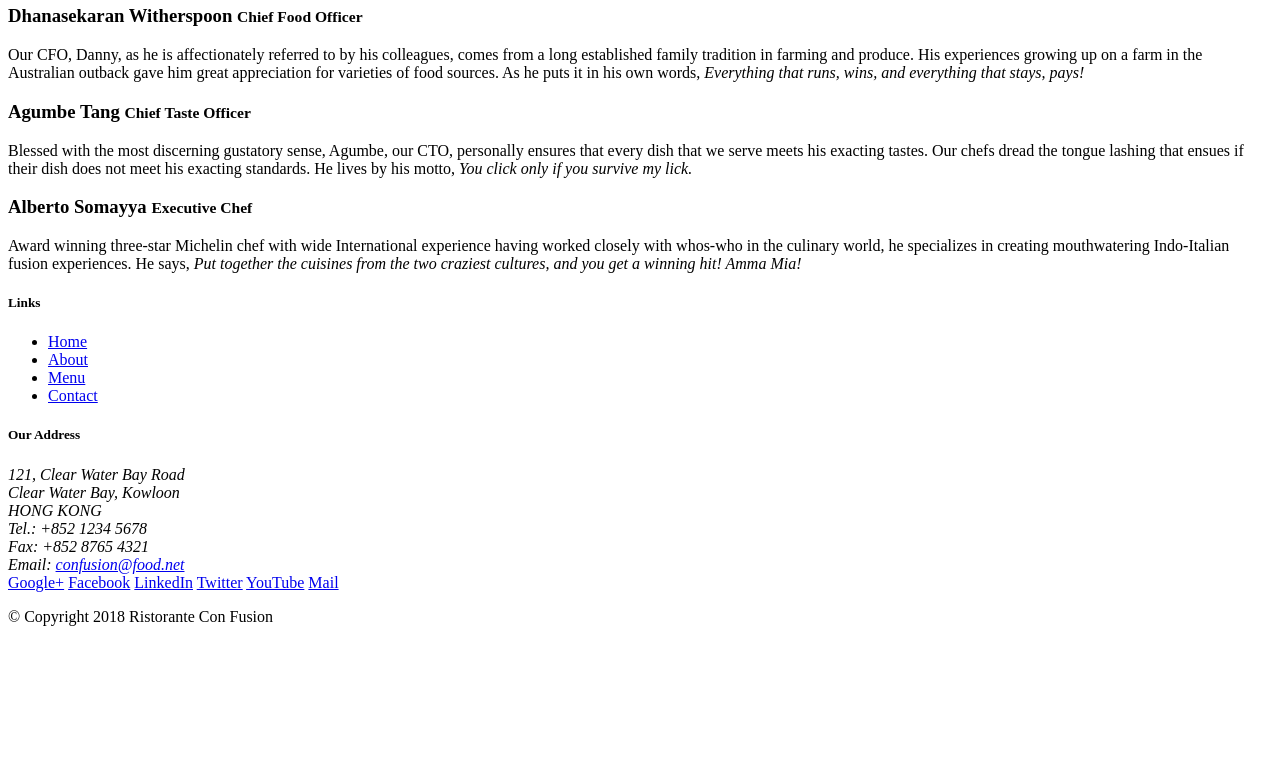
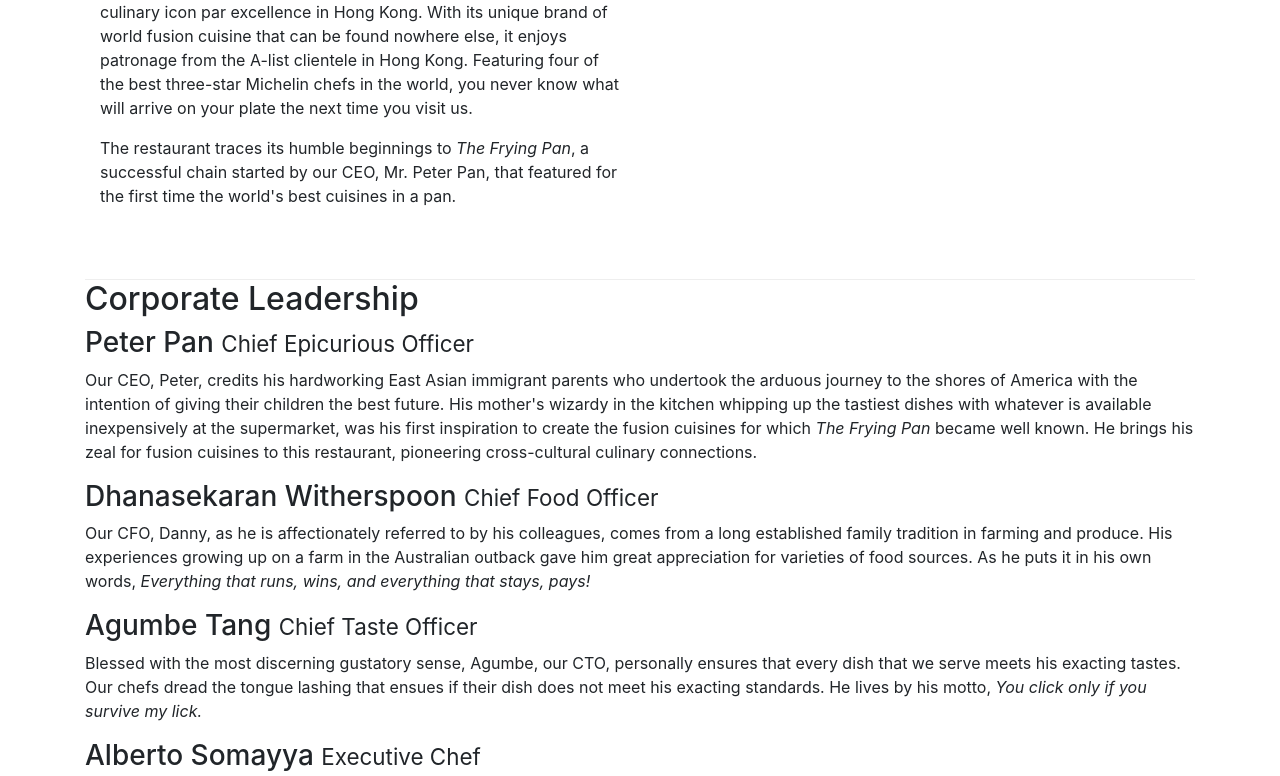
Before and after one commit to omer-yavas/bootstrapStudy, a website: page aboutus.html in a window 1280 px wide. Shown: the part 471-1247 px from the top of the page. Before the commit the page ends 1113 px from the top, so only its background shows below. Drawn offline with nearby package versions, Linux system fonts and the light colour scheme.

Commit message:
Assignment 1

```diff
--- a/aboutus.html
+++ b/aboutus.html
@@ -1,60 +1,116 @@
 <!DOCTYPE html>
 <html lang="en">
+  <head>
+    <!-- Required meta tags always come first -->
+    <meta charset="utf-8" />
+    <meta
+      name="viewport"
+      content="width=device-width, initial-scale=1, shrink-to-fit=no"
+    />
+    <meta http-equiv="x-ua-compatible" content="ie=edge" />
 
-<head>
-
+    <!-- Bootstrap CSS -->
+    <link
+      rel="stylesheet"
+      href="node_modules/bootstrap/dist/css/bootstrap.min.css"
+    />
+    <link href="css/styles.css" rel="stylesheet" />
     <title>Ristorante Con Fusion: About Us</title>
-
   </head>
 
   <body>
-
     <header class="jumbotron">
       <div class="container">
         <div class="row row-header">
           <div class="col-12 col-sm-6">
             <h1>Ristorante con Fusion</h1>
-                    <p>We take inspiration from the World's best cuisines, and create a unique fusion experience. Our lipsmacking creations will tickle your culinary senses!</p>
+            <p>
+              We take inspiration from the World's best cuisines, and create a
+              unique fusion experience. Our lipsmacking creations will tickle
+              your culinary senses!
+            </p>
           </div>
-                <div class="col-12 col-sm">
-                </div>
+          <div class="col-12 col-sm"></div>
         </div>
       </div>
     </header>
 
-    <div>
+    <div class="container">
       <div>
         <div>
           <h3>About Us</h3>
-               <hr>
+          <hr />
         </div>
       </div>
 
-        <div>
-            <div>
+      <div class="container row-content">
+        <div class="col-12 col-sm-6">
           <h2>Our History</h2>
-                <p>Started in 2010, Ristorante con Fusion quickly established itself as a culinary icon par excellence in Hong Kong. With its unique brand of world fusion cuisine that can be found nowhere else, it enjoys patronage from the A-list clientele in Hong Kong.  Featuring four of the best three-star Michelin chefs in the world, you never know what will arrive on your plate the next time you visit us.</p>
-                <p>The restaurant traces its humble beginnings to <em>The Frying Pan</em>, a successful chain started by our CEO, Mr. Peter Pan, that featured for the first time the world's best cuisines in a pan.</p>
+          <p>
+            Started in 2010, Ristorante con Fusion quickly established itself as
+            a culinary icon par excellence in Hong Kong. With its unique brand
+            of world fusion cuisine that can be found nowhere else, it enjoys
+            patronage from the A-list clientele in Hong Kong. Featuring four of
+            the best three-star Michelin chefs in the world, you never know what
+            will arrive on your plate the next time you visit us.
+          </p>
+          <p>
+            The restaurant traces its humble beginnings to
+            <em>The Frying Pan</em>, a successful chain started by our CEO, Mr.
+            Peter Pan, that featured for the first time the world's best
+            cuisines in a pan.
+          </p>
         </div>
-            <div>
+        <div></div>
       </div>
-        </div>
-
 
       <div>
         <div>
           <h2>Corporate Leadership</h2>
           <h3>Peter Pan <small>Chief Epicurious Officer</small></h3>
-                <p>Our CEO, Peter, credits his hardworking East Asian immigrant parents who undertook the arduous journey to the shores of America with the intention of giving their children the best future. His mother's wizardy in the kitchen whipping up the tastiest dishes with whatever is available inexpensively at the supermarket, was his first inspiration to create the fusion cuisines for which <em>The Frying Pan</em> became well known. He brings his zeal for fusion cuisines to this restaurant, pioneering cross-cultural culinary connections.</p>
+          <p class="d-none d-sm-block">
+            Our CEO, Peter, credits his hardworking East Asian immigrant parents
+            who undertook the arduous journey to the shores of America with the
+            intention of giving their children the best future. His mother's
+            wizardy in the kitchen whipping up the tastiest dishes with whatever
+            is available inexpensively at the supermarket, was his first
+            inspiration to create the fusion cuisines for which
+            <em>The Frying Pan</em> became well known. He brings his zeal for
+            fusion cuisines to this restaurant, pioneering cross-cultural
+            culinary connections.
+          </p>
           <h3>Dhanasekaran Witherspoon <small>Chief Food Officer</small></h3>
-                <p>Our CFO, Danny, as he is affectionately referred to by his colleagues, comes from a long established family tradition in farming and produce. His experiences growing up on a farm in the Australian outback gave him great appreciation for varieties of food sources. As he puts it in his own words, <em>Everything that runs, wins, and everything that stays, pays!</em></p>
+          <p class="d-none d-sm-block">
+            Our CFO, Danny, as he is affectionately referred to by his
+            colleagues, comes from a long established family tradition in
+            farming and produce. His experiences growing up on a farm in the
+            Australian outback gave him great appreciation for varieties of food
+            sources. As he puts it in his own words,
+            <em
+              >Everything that runs, wins, and everything that stays, pays!</em
+            >
+          </p>
           <h3>Agumbe Tang <small>Chief Taste Officer</small></h3>
-                <p>Blessed with the most discerning gustatory sense, Agumbe, our CTO, personally ensures that every dish that we serve meets his exacting tastes. Our chefs dread the tongue lashing that ensues if their dish does not meet his exacting standards. He lives by his motto, <em>You click only if you survive my lick.</em></p>
+          <p class="d-none d-sm-block">
+            Blessed with the most discerning gustatory sense, Agumbe, our CTO,
+            personally ensures that every dish that we serve meets his exacting
+            tastes. Our chefs dread the tongue lashing that ensues if their dish
+            does not meet his exacting standards. He lives by his motto,
+            <em>You click only if you survive my lick.</em>
+          </p>
           <h3>Alberto Somayya <small>Executive Chef</small></h3>
-                <p>Award winning three-star Michelin chef with wide International experience having worked closely with whos-who in the culinary world, he specializes in creating mouthwatering Indo-Italian fusion experiences. He says, <em>Put together the cuisines from the two craziest cultures, and you get a winning hit! Amma Mia!</em></p>
+          <p class="d-none d-sm-block">
+            Award winning three-star Michelin chef with wide International
+            experience having worked closely with whos-who in the culinary
+            world, he specializes in creating mouthwatering Indo-Italian fusion
+            experiences. He says,
+            <em
+              >Put together the cuisines from the two craziest cultures, and you
+              get a winning hit! Amma Mia!</em
+            >
+          </p>
         </div>
       </div>
-
     </div>
 
     <footer class="footer">
@@ -72,11 +128,11 @@
           <div class="col-7 col-sm-5">
             <h5>Our Address</h5>
             <address>
-		              121, Clear Water Bay Road<br>
-		              Clear Water Bay, Kowloon<br>
-		              HONG KONG<br>
-		              Tel.: +852 1234 5678<br>
-		              Fax: +852 8765 4321<br>
+              121, Clear Water Bay Road<br />
+              Clear Water Bay, Kowloon<br />
+              HONG KONG<br />
+              Tel.: +852 1234 5678<br />
+              Fax: +852 8765 4321<br />
               Email: <a href="mailto:confusion@food.net">confusion@food.net</a>
             </address>
           </div>
@@ -98,7 +154,8 @@
         </div>
       </div>
     </footer>
-
+    <script src="node_modules/jquery/dist/jquery.slim.min.js"></script>
+    <script src="node_modules/popper.js/dist/umd/popper.min.js"></script>
+    <script src="node_modules/bootstrap/dist/js/bootstrap.min.js"></script>
   </body>
-
 </html>
```
Lines whose indentation alone changed are shown as unchanged.
